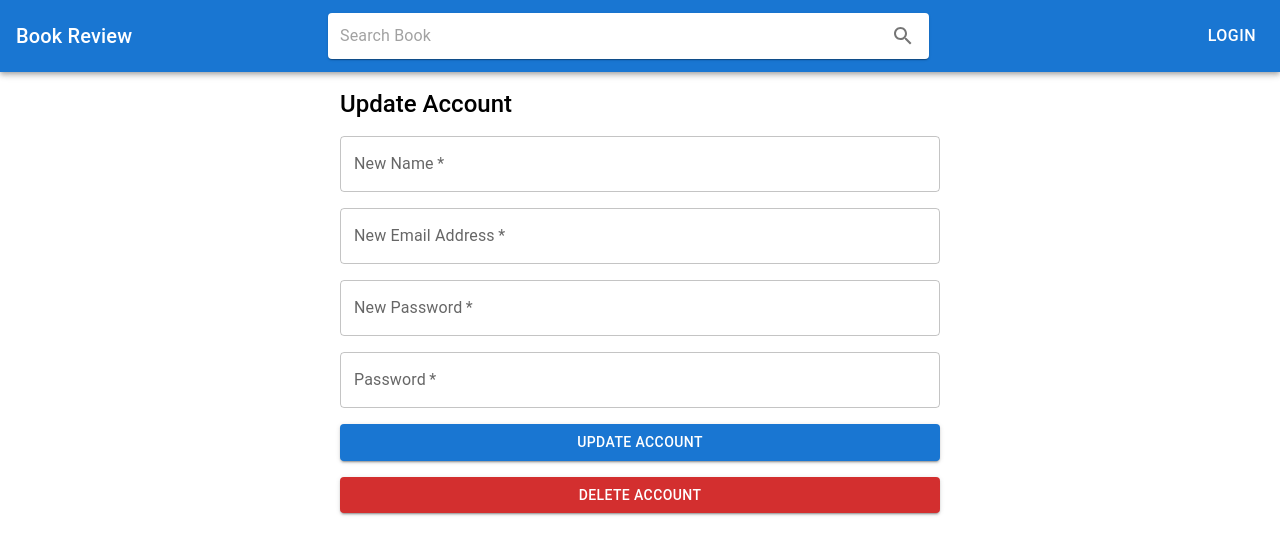
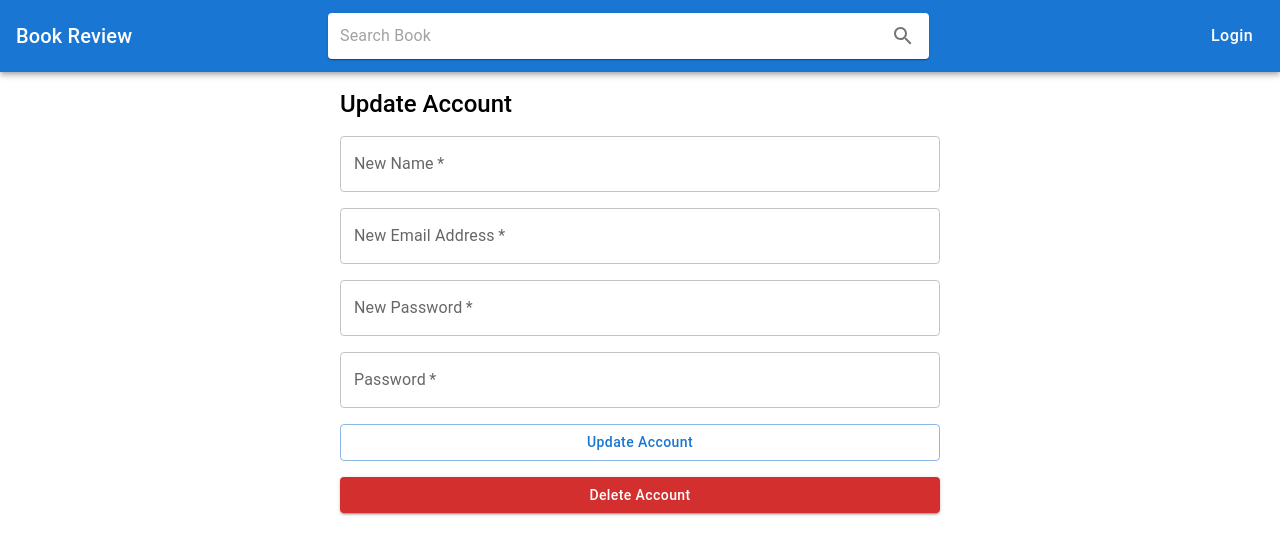
Before and after one commit to KoyoMiyazaki/Book-Reviewer, a React (Create React App) app in the folder frontend/: page /profile-manager in a window 1280 px wide. Shown: the top 554 px of the page. Built offline with nearby package versions, Linux system fonts and the light colour scheme; the HTML template or start-up script is replaced by a standard one.

Commit message:
Update: 各種ボタンのスタイルを変更

```diff
--- a/frontend/src/components/Navbar.tsx
+++ b/frontend/src/components/Navbar.tsx
@@ -122,7 +122,10 @@ const Navbar = () => {
                 </Typography>
                 <Button
                   color="inherit"
-                  sx={{ fontSize: { sm: "16px", xs: "12px" } }}
+                  sx={{
+                    fontSize: { sm: "16px", xs: "12px" },
+                    textTransform: "none",
+                  }}
                   component={Link}
                   to="/profile-manager"
                 >
@@ -131,7 +134,10 @@ const Navbar = () => {
                 <Button
                   color="inherit"
                   onClick={() => dispatch(logout())}
-                  sx={{ fontSize: { sm: "16px", xs: "12px" } }}
+                  sx={{
+                    fontSize: { sm: "16px", xs: "12px" },
+                    textTransform: "none",
+                  }}
                 >
                   Logout
                 </Button>
@@ -139,7 +145,10 @@ const Navbar = () => {
             ) : (
               <Button
                 color="inherit"
-                sx={{ fontSize: { sm: "16px", xs: "12px" } }}
+                sx={{
+                  fontSize: { sm: "16px", xs: "12px" },
+                  textTransform: "none",
+                }}
                 component={Link}
                 to="/login"
               >
--- a/frontend/src/pages/Login.tsx
+++ b/frontend/src/pages/Login.tsx
@@ -70,7 +70,7 @@ const Login = () => {
           <Link to="/register">here</Link>
           {" ."}
         </Typography>
-        <Button variant="contained" type="submit">
+        <Button variant="outlined" type="submit" sx={{ textTransform: "none" }}>
           Login
         </Button>
       </Stack>
--- a/frontend/src/pages/ProfileManager.tsx
+++ b/frontend/src/pages/ProfileManager.tsx
@@ -125,14 +125,23 @@ const ProfileManager = () => {
             value={inputValues.password}
             onChange={handleChange}
           />
-          <Button variant="contained" type="submit">
+          <Button
+            variant="outlined"
+            type="submit"
+            sx={{ textTransform: "none" }}
+          >
             Update Account
           </Button>
         </Stack>
       </form>
 
       {/* ユーザ削除 */}
-      <Button color="error" variant="contained" onClick={handleClickOpen}>
+      <Button
+        color="error"
+        variant="contained"
+        onClick={handleClickOpen}
+        sx={{ textTransform: "none" }}
+      >
         Delete Account
       </Button>
 
@@ -150,8 +159,18 @@ const ProfileManager = () => {
           </DialogContentText>
         </DialogContent>
         <DialogActions>
-          <Button onClick={handleClose}>Cancel</Button>
-          <Button onClick={deleteAccount} autoFocus>
+          <Button
+            onClick={handleClose}
+            sx={{ textTransform: "none" }}
+            autoFocus
+          >
+            Cancel
+          </Button>
+          <Button
+            color="error"
+            onClick={deleteAccount}
+            sx={{ textTransform: "none" }}
+          >
             Delete
           </Button>
         </DialogActions>
--- a/frontend/src/pages/Register.tsx
+++ b/frontend/src/pages/Register.tsx
@@ -82,7 +82,7 @@ const Register = () => {
           value={inputValues.passwordConfirmation}
           onChange={handleChange}
         />
-        <Button variant="contained" type="submit">
+        <Button variant="outlined" type="submit" sx={{ textTransform: "none" }}>
           Register
         </Button>
       </Stack>
```
